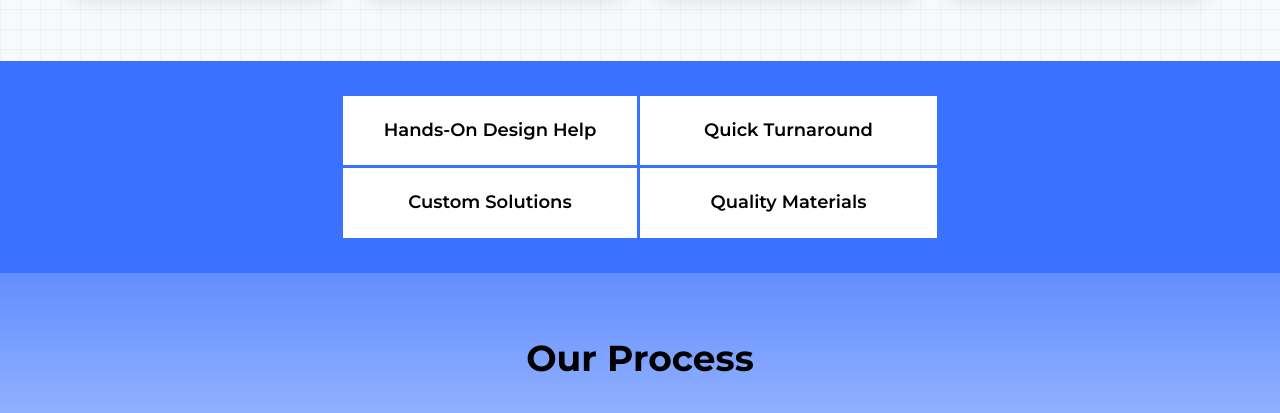
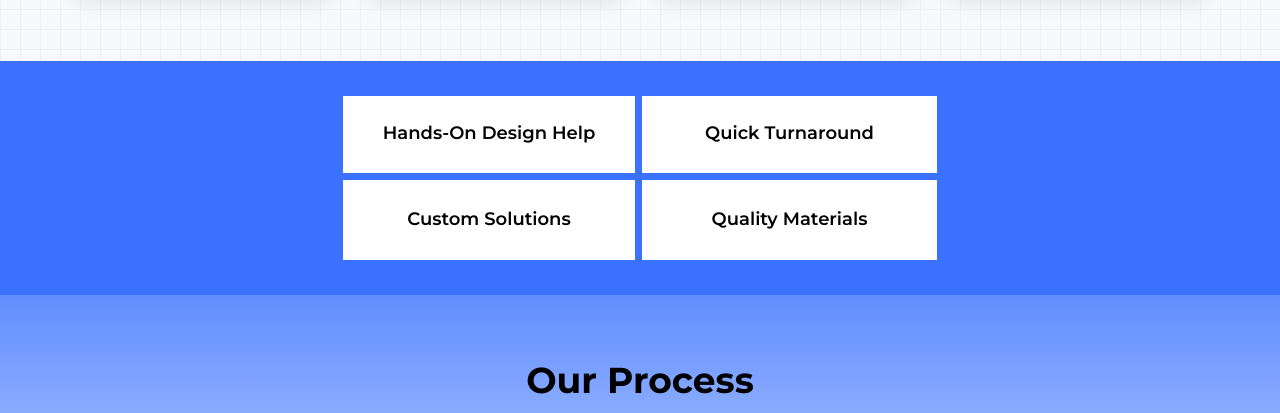
Before and after one commit to Robert336/GarageForge-web, a website: page src/index.html in a window 1280 px wide. Shown: the part 1730-2143 px from the top of the page. Drawn offline with Linux system fonts and the light colour scheme.

Commit message:
fix: inconsistant gaps on the services overview grid

```diff
--- a/src/css/components/services.css
+++ b/src/css/components/services.css
@@ -17,10 +17,12 @@
 .services-overview__grid {
     display: grid;
     grid-template-columns: 1fr 1fr;
-    gap: 0;
+    gap: var(--spacing-xs);
     max-width: 600px;
     margin: 0 auto;
     border: var(--border-width-thick) solid var(--color-secondary-blue);
+
+    grid-auto-rows: 1fr;
 }
 
 .service-feature {
@@ -30,6 +32,11 @@
     padding: var(--spacing-lg) var(--spacing-md);
     text-align: center;
     transition: background-color var(--transition-normal);
+
+    display: flex;
+    align-items: center;
+    justify-content: center;
+    min-height: 80px; /* Adjust this value as needed */
 }
 
 .service-feature:nth-child(2) {
```
